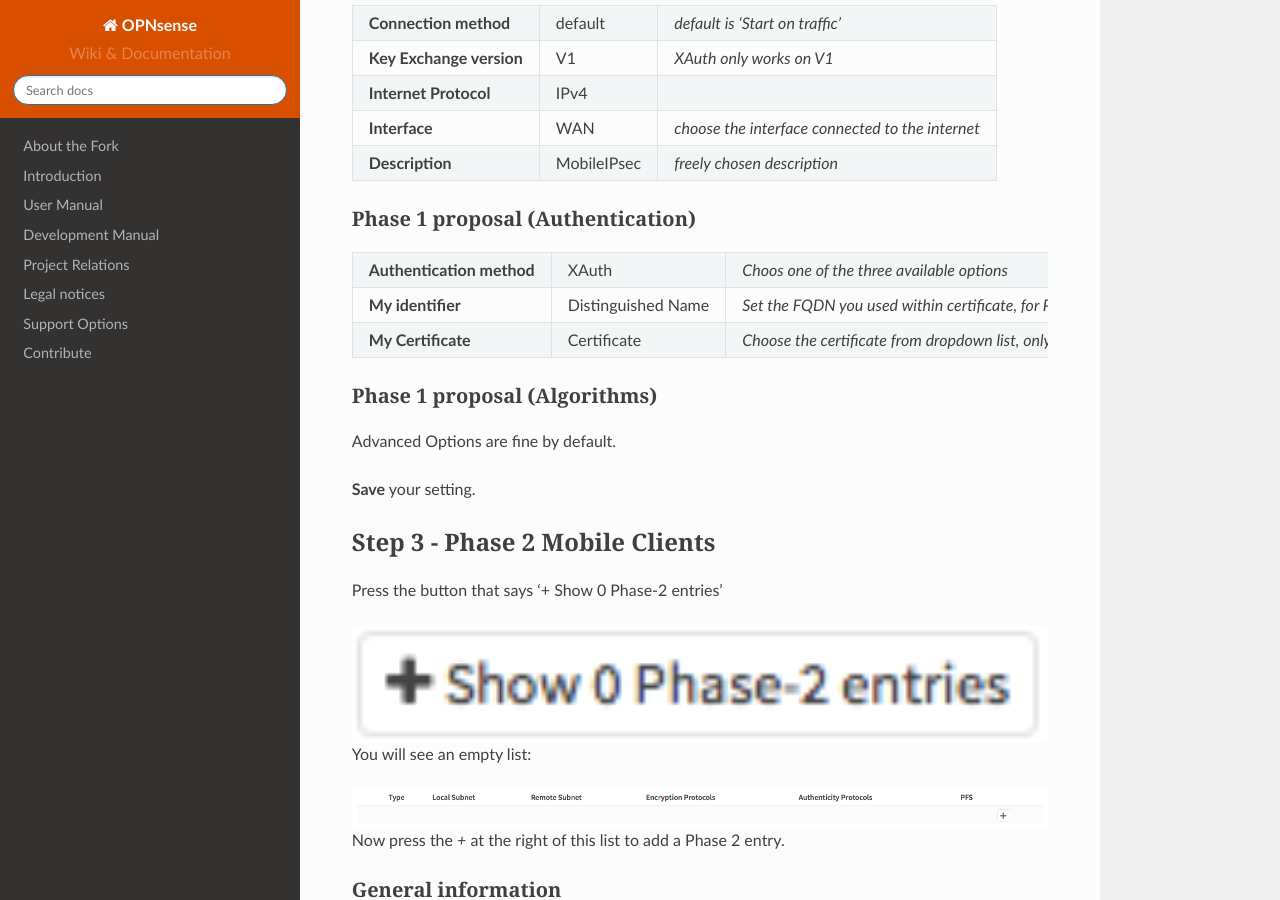
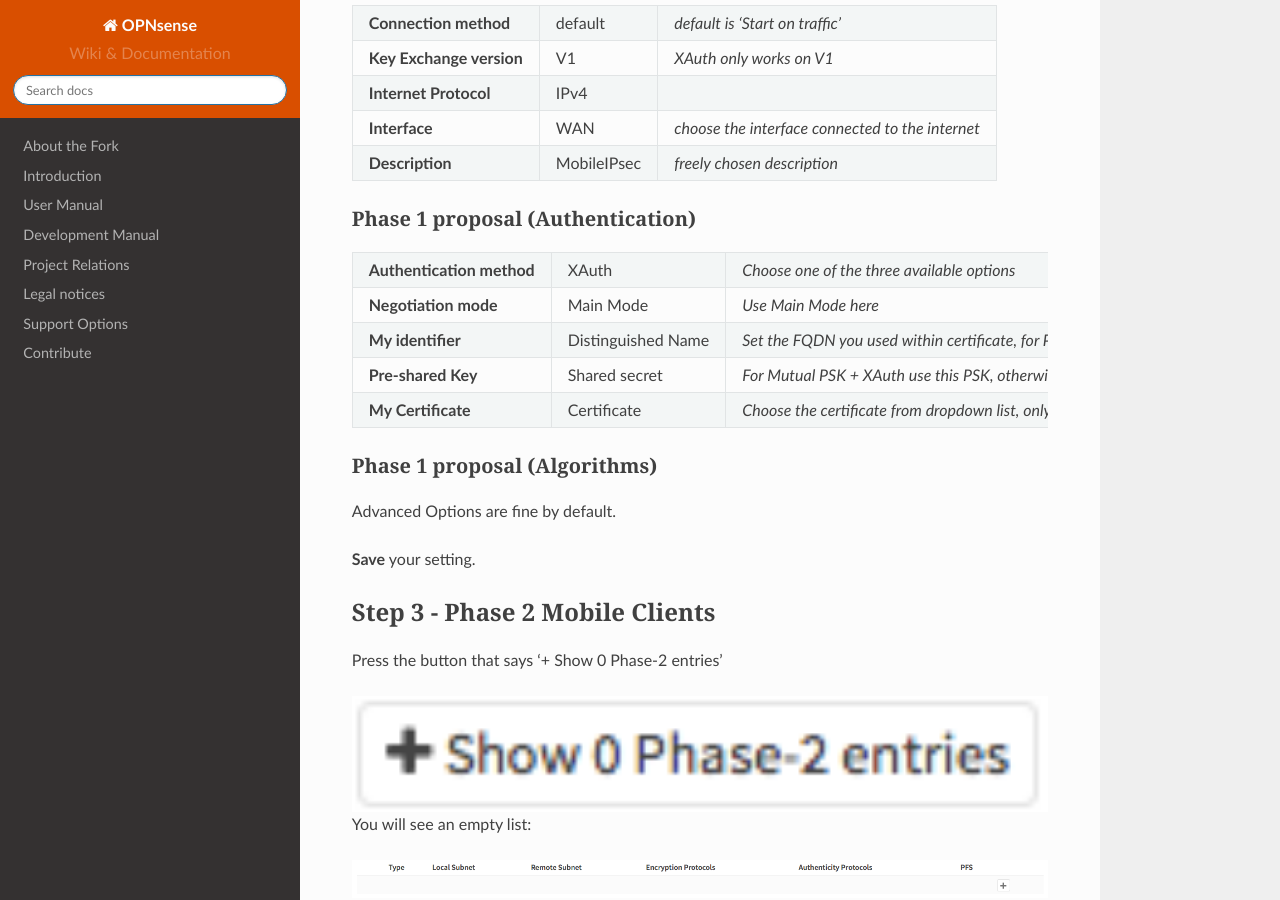
Before and after one commit to opnsense/docs, a Sphinx documentation site: the page built from source/manual/how-tos/ipsec-rw-srv-ikev1xauth.rst, in a window 1280 px wide and 900 px high, scrolled down 1516 px. Built offline with Sphinx 7.4.7 and the Read the Docs theme 2.0.0, drawn with Linux system fonts in a browser that asks for light colours; nearby versions of some CDN libraries; some web fonts are replaced; library files that are not in the unit come from our copies.

Commit message:
Update ipsec-rw-srv-ikev1xauth.rst

```diff
--- a/source/manual/how-tos/ipsec-rw-srv-ikev1xauth.rst
+++ b/source/manual/how-tos/ipsec-rw-srv-ikev1xauth.rst
@@ -76,8 +76,10 @@ Phase 1 General information
 Phase 1 proposal (Authentication)
 ---------------------------------
 =========================== ====================== =========================================================================
- **Authentication method**   XAuth                  *Choos one of the three available options*
+ **Authentication method**   XAuth                  *Choose one of the three available options*
+ **Negotiation mode**        Main Mode              *Use Main Mode here*
  **My identifier**           Distinguished Name     *Set the FQDN you used within certificate, for PSK use "My IP address"*
+ **Pre-shared Key**          Shared secret          *For Mutual PSK + XAuth use this PSK, otherwise certificate below*
  **My Certificate**          Certificate            *Choose the certificate from dropdown list, only valid for RSA variants*
 =========================== ====================== =========================================================================
 
```
